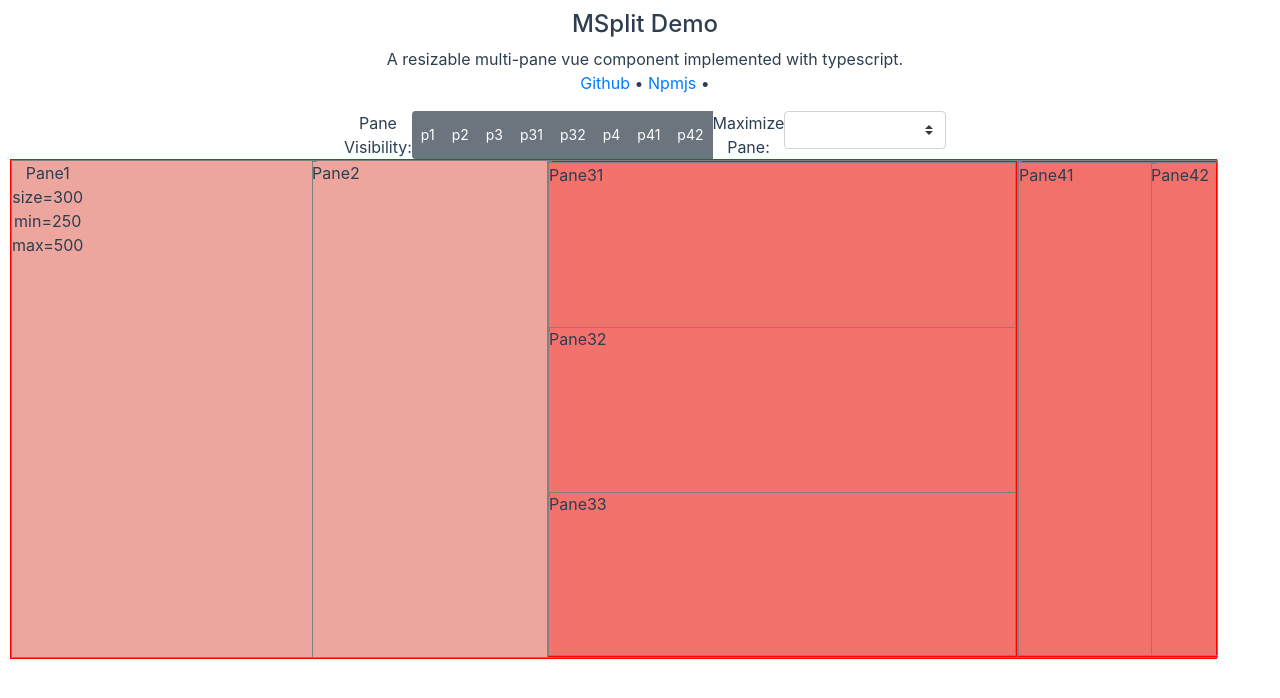
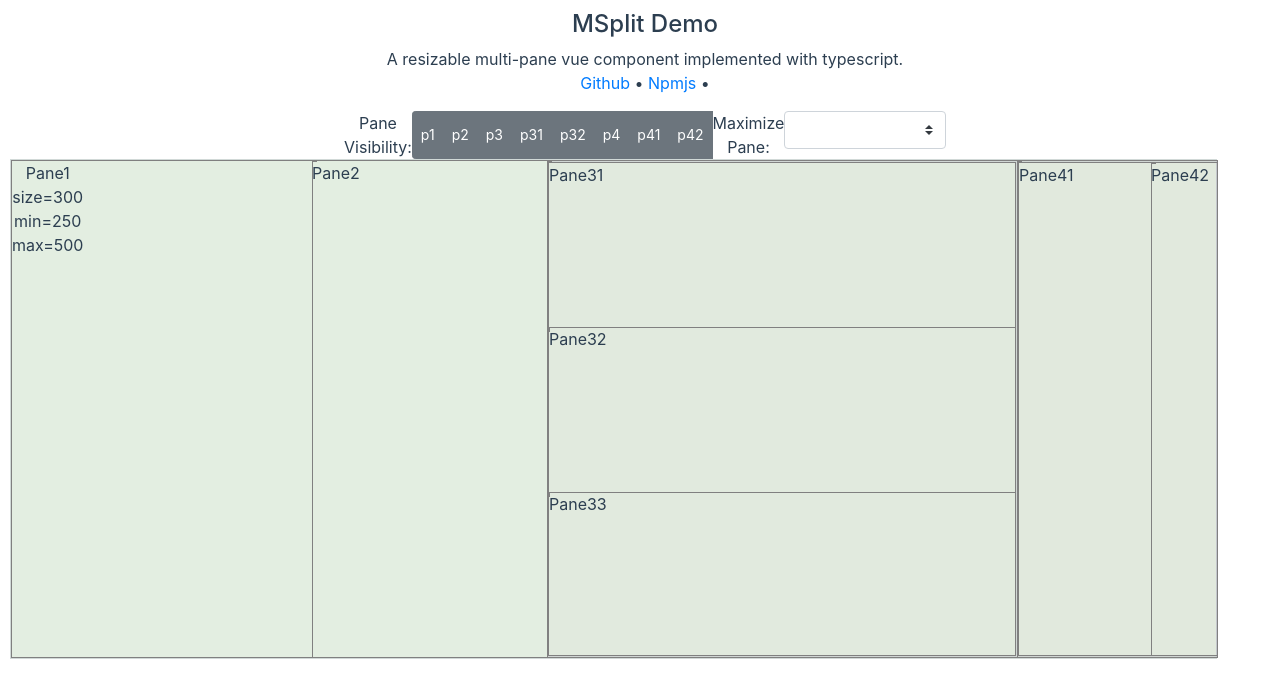
Before and after one commit to jianwu/msplit, a Vue app: page / in a window 1280 px wide. Shown: the top 698 px of the page. Built offline with nearby package versions, Linux system fonts and the light colour scheme.

Commit message:
change bgcolor

```diff
--- a/src/components/MSplit.vue
+++ b/src/components/MSplit.vue
@@ -129,8 +129,8 @@ export default class MSplit extends Vue {
 <style scoped>
 .msp-parent {
   width:100%;
-  border: 1px solid red;
-  background-color: rgba(255, 0, 0, 0.315);
+  border: 1px solid rgba(154, 152, 179, 0.242);
+  background-color: rgba(192, 163, 163, 0.05);
   height: 100%;
   display: block;
   /* position: fixed; */
```
